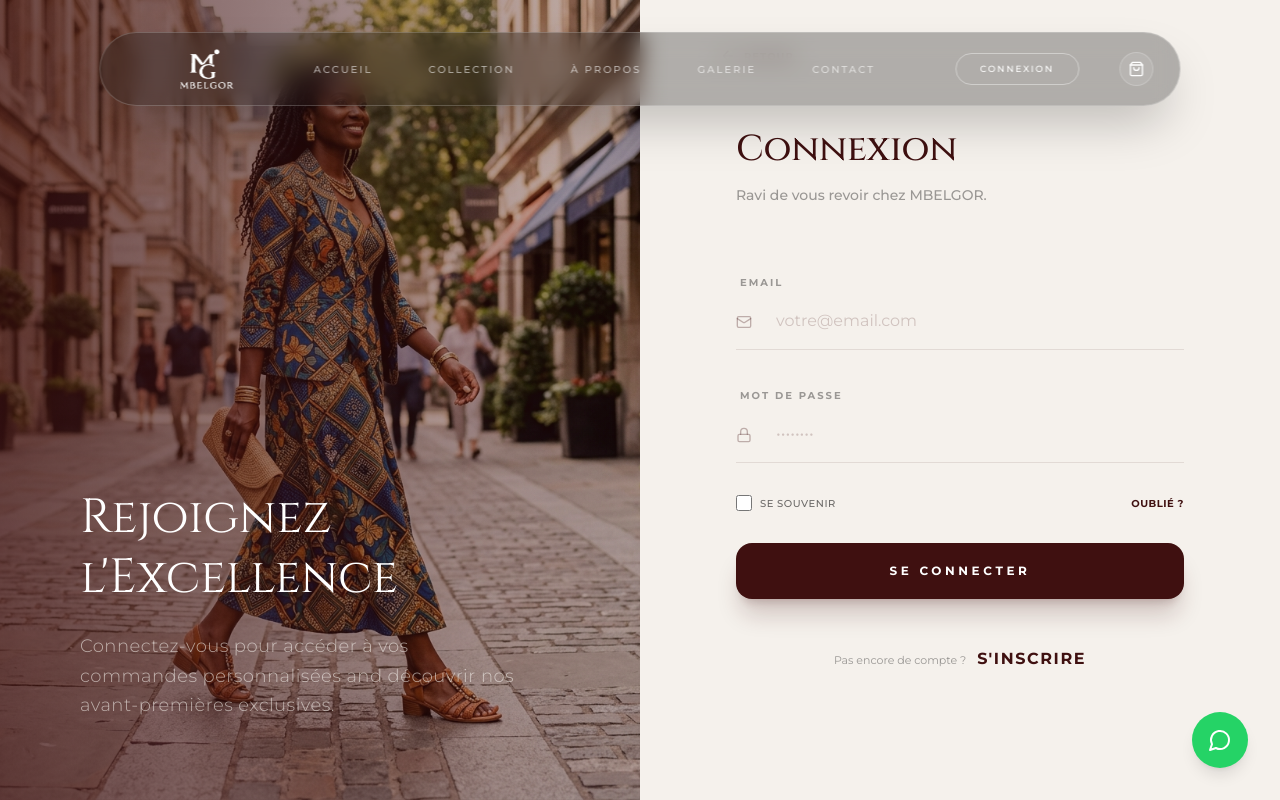
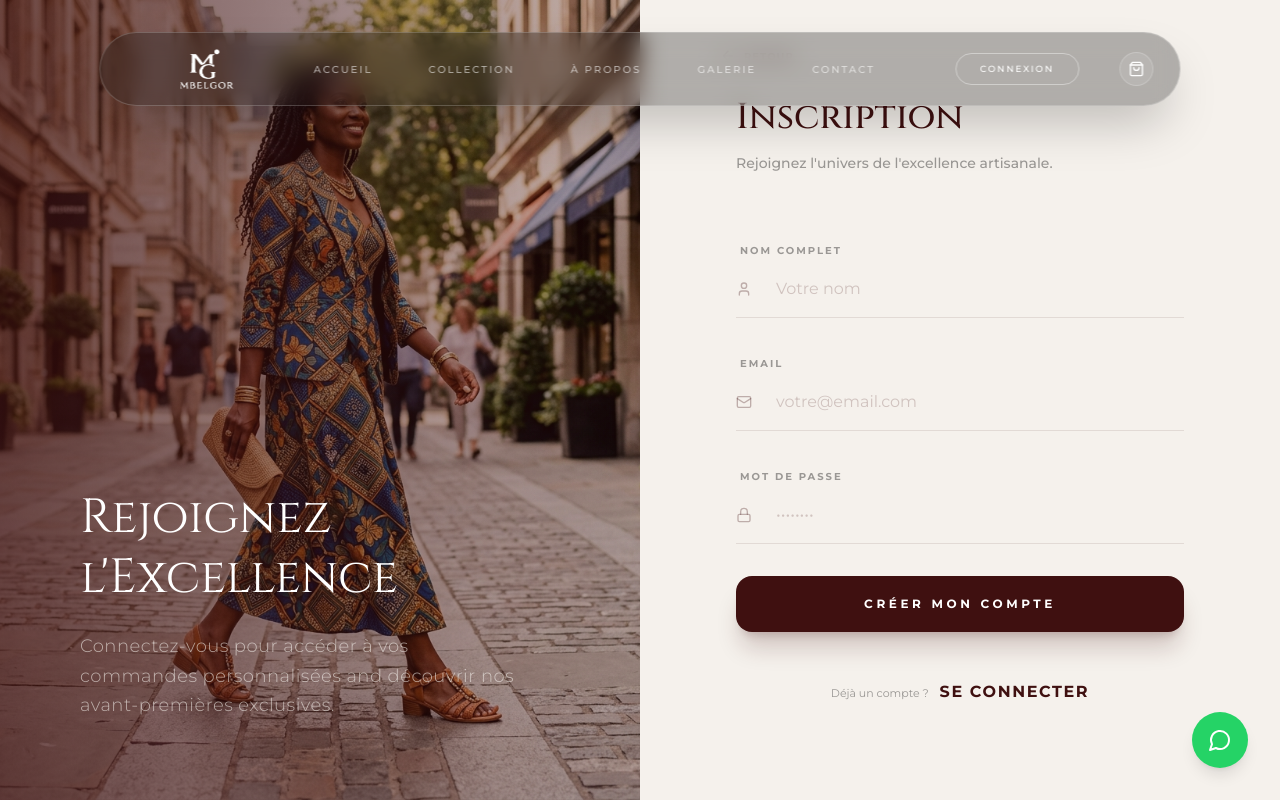
Before and after one commit to syllamaty703-rgb/mbelgor-, a React (Vite) app: page /login in a window 1280 px wide. Both pictures are taken after a click on the button "S'INSCRIRE". Shown: the top 800 px of the page. Built offline with nearby package versions, Linux system fonts and the light colour scheme.

Commit message:
Make Login/Signup page functional with simulated logic

```diff
--- a/src/app/components/Root.tsx
+++ b/src/app/components/Root.tsx
@@ -5,6 +5,7 @@ import { WhatsAppButton } from "./WhatsAppButton";
 import { CartProvider } from "../context/CartContext";
 import { Cart } from "./Cart";
 import { ScrollToTop } from "./ScrollToTop";
+import { Toaster } from "sonner";
 
 export function Root() {
   return (
@@ -18,6 +19,7 @@ export function Root() {
         </main>
         <Footer />
         <WhatsAppButton />
+        <Toaster position="top-center" expand={true} richColors />
       </div>
     </CartProvider>
   );
--- a/src/app/components/pages/Login.tsx
+++ b/src/app/components/pages/Login.tsx
@@ -1,17 +1,36 @@
 import { motion } from "motion/react";
 import { Link } from "react-router";
 import { useState } from "react";
-import { ArrowLeft, Mail, Lock } from "lucide-react";
+import { ArrowLeft, Mail, Lock, User } from "lucide-react";
+import { toast } from "sonner";
+import { AnimatePresence } from "motion/react";
 import { SEO } from "../SEO";
 
 export function Login() {
+  const [isLogin, setIsLogin] = useState(true);
+  const [name, setName] = useState("");
   const [email, setEmail] = useState("");
   const [password, setPassword] = useState("");
+  const [isLoading, setIsLoading] = useState(false);
 
   const handleSubmit = (e: React.FormEvent) => {
     e.preventDefault();
-    // Simulate login
-    console.log("Login attempt", { email, password });
+    setIsLoading(true);
+
+    // Simulate network delay
+    setTimeout(() => {
+      setIsLoading(false);
+      if (isLogin) {
+        toast.success("Bon retour parmi nous !", {
+          description: "Connexion réussie à votre compte MBELGOR."
+        });
+      } else {
+        toast.success("Bienvenue chez MBELGOR !", {
+          description: "Votre compte a été créé avec succès."
+        });
+        setIsLogin(true); // Switch to login after signup
+      }
+    }, 1500);
   };
 
   return (
@@ -72,14 +91,38 @@ export function Login() {
               className="text-4xl text-[#3F1010] mb-4"
               style={{ fontFamily: 'Cinzel, serif' }}
             >
-              Connexion
+              {isLogin ? "Connexion" : "Inscription"}
             </h1>
             <p className="text-[#111111]/40 text-sm font-medium" style={{ fontFamily: 'Montserrat, sans-serif' }}>
-              Ravi de vous revoir chez MBELGOR.
+              {isLogin ? "Ravi de vous revoir chez MBELGOR." : "Rejoignez l'univers de l'excellence artisanale."}
             </p>
           </div>
 
           <form onSubmit={handleSubmit} className="space-y-6 md:space-y-8">
+            <AnimatePresence mode="wait">
+              {!isLogin && (
+                <motion.div
+                  initial={{ opacity: 0, height: 0 }}
+                  animate={{ opacity: 1, height: "auto" }}
+                  exit={{ opacity: 0, height: 0 }}
+                  className="space-y-2 overflow-hidden"
+                >
+                  <label className="text-[10px] uppercase font-bold tracking-[0.2em] text-[#111111]/40 ml-1">Nom Complet</label>
+                  <div className="relative group">
+                    <User className="absolute left-0 top-1/2 -translate-y-1/2 w-4 h-4 text-[#3F1010]/30 transition-colors group-focus-within:text-[#3F1010]" />
+                    <input
+                      type="text"
+                      value={name}
+                      onChange={(e) => setName(e.target.value)}
+                      className="w-full bg-transparent border-b border-[#3F1010]/10 py-3 md:py-4 pl-10 pr-4 outline-none focus:border-[#3F1010] transition-colors text-[#3F1010] placeholder:text-[#3F1010]/20"
+                      placeholder="Votre nom"
+                      required={!isLogin}
+                    />
+                  </div>
+                </motion.div>
+              )}
+            </AnimatePresence>
+
             <div className="space-y-2">
               <label className="text-[10px] uppercase font-bold tracking-[0.2em] text-[#111111]/40 ml-1">Email</label>
               <div className="relative group">
@@ -110,6 +153,7 @@ export function Login() {
               </div>
             </div>
 
+            {isLogin && (
               <div className="flex items-center justify-between gap-4">
                 <label className="flex items-center gap-2 cursor-pointer">
                   <input type="checkbox" className="w-4 h-4 accent-[#3F1010] rounded border-[#3F1010]/20" />
@@ -119,18 +163,25 @@ export function Login() {
                   Oublié ?
                 </button>
               </div>
+            )}
 
             <button
               type="submit"
-              className="w-full bg-[#3F1010] text-white py-5 rounded-2xl text-[10px] md:text-xs uppercase tracking-[0.3em] font-bold hover:bg-[#2A0B0B] transition-all transform hover:scale-[1.02] active:scale-[0.98] shadow-xl shadow-[#3F1010]/20"
+              disabled={isLoading}
+              className="w-full bg-[#3F1010] text-white py-5 rounded-2xl text-[10px] md:text-xs uppercase tracking-[0.3em] font-bold hover:bg-[#2A0B0B] transition-all transform hover:scale-[1.02] active:scale-[0.98] shadow-xl shadow-[#3F1010]/20 disabled:opacity-50 disabled:cursor-not-allowed"
             >
-              Se Connecter
+              {isLoading ? "Chargement..." : isLogin ? "Se Connecter" : "Créer mon compte"}
             </button>
           </form>
 
           <p className="mt-12 text-center text-[10px] md:text-[11px] text-[#111111]/40" style={{ fontFamily: 'Montserrat, sans-serif' }}>
-            Pas encore de compte ? {" "}
-            <button className="text-[#3F1010] font-bold uppercase tracking-widest hover:underline ml-2">S'inscrire</button>
+            {isLogin ? "Pas encore de compte ?" : "Déjà un compte ?"} {" "}
+            <button
+              onClick={() => setIsLogin(!isLogin)}
+              className="text-[#3F1010] font-bold uppercase tracking-widest hover:underline ml-2"
+            >
+              {isLogin ? "S'inscrire" : "Se connecter"}
+            </button>
           </p>
         </motion.div>
       </div>
```
Lines whose indentation alone changed are shown as unchanged.
